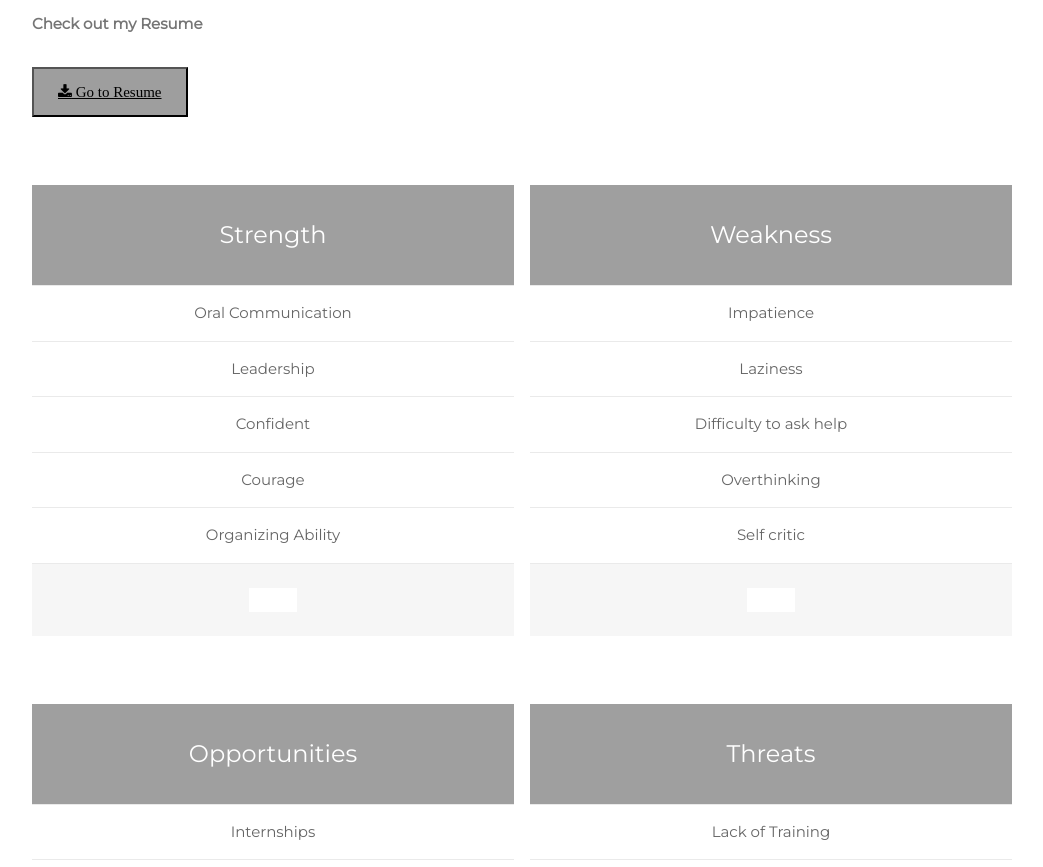
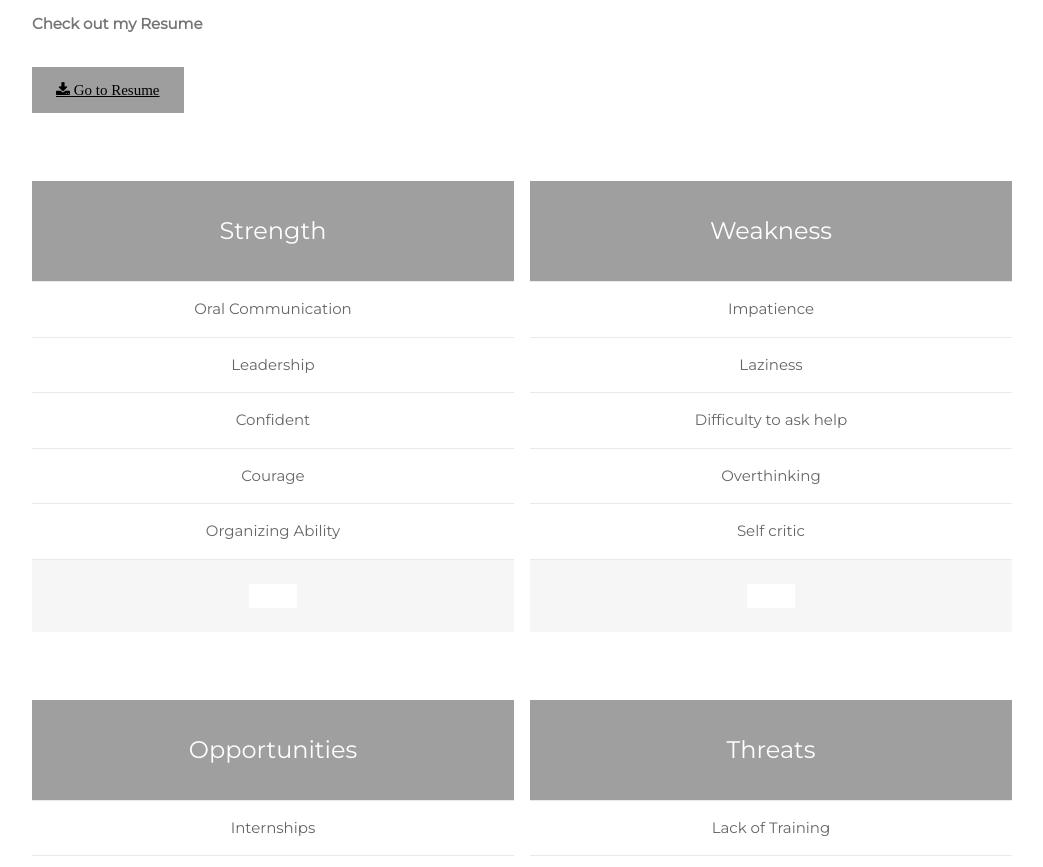
Before and after one commit to Athul-20/portfolio.github.io, a plain HTML site: page index.html in a window 1280 px wide. Shown: the part 1001-1868 px from the top of the page, without its empty margins (178-1221 px from the left). Drawn offline with nearby package versions, Linux system fonts and the light colour scheme.

Commit message:
Update index.html

```diff
--- a/index.html
+++ b/index.html
@@ -98,7 +98,7 @@ body, h1,h2,h3,h4,h5,h6 {font-family: "Montserrat", sans-serif}
       </div>
     </div>
     <p><b>Check out my Resume</b></p>
-    <button class="w3-round-button w3-grey w3-padding-large w3-section">
+    <button class="w3-button w3-grey w3-padding-large w3-section">
       <a class="fa fa-download" href="resume.pdf"> Go to Resume</a>
     </button>
 
```
